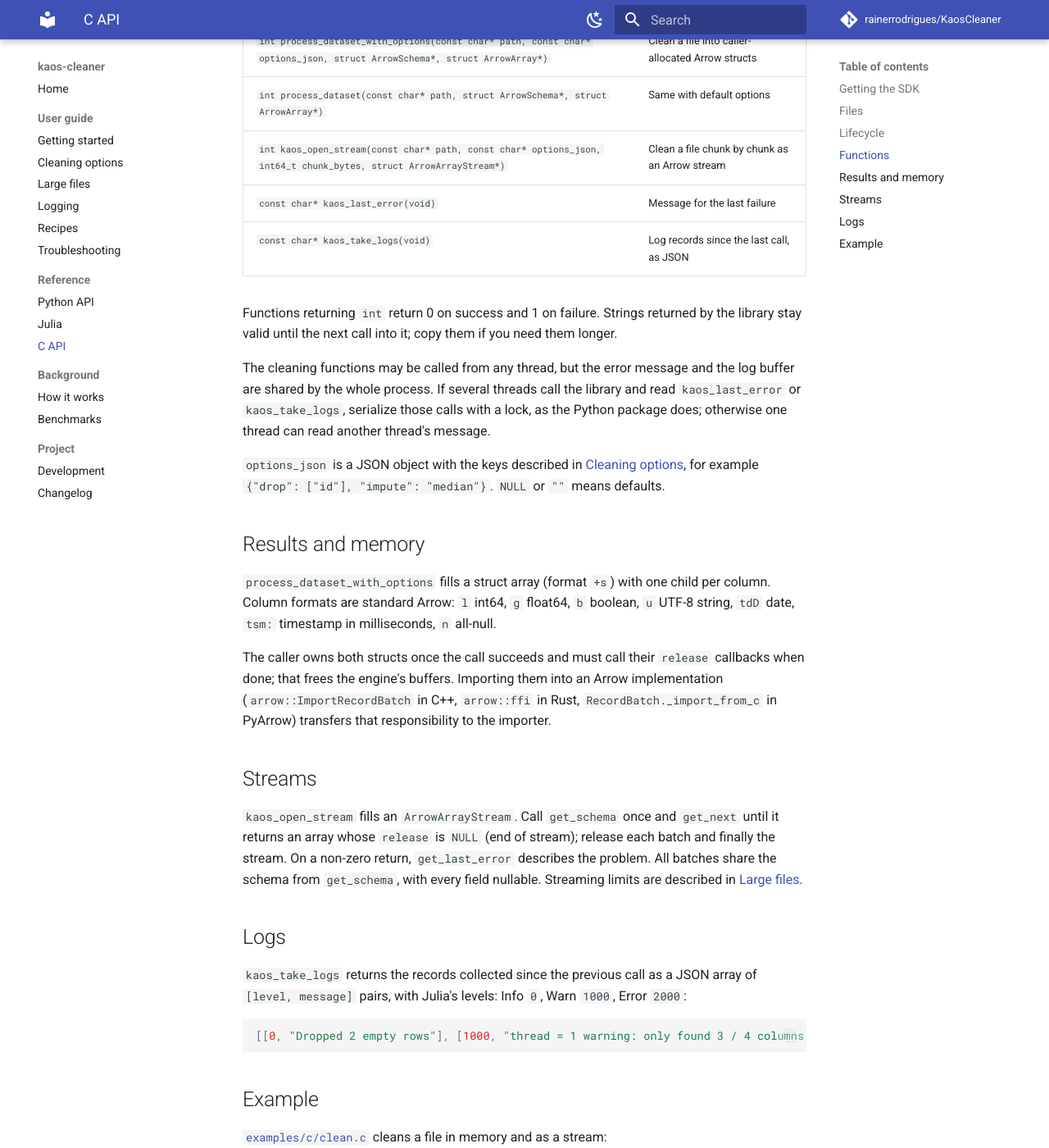
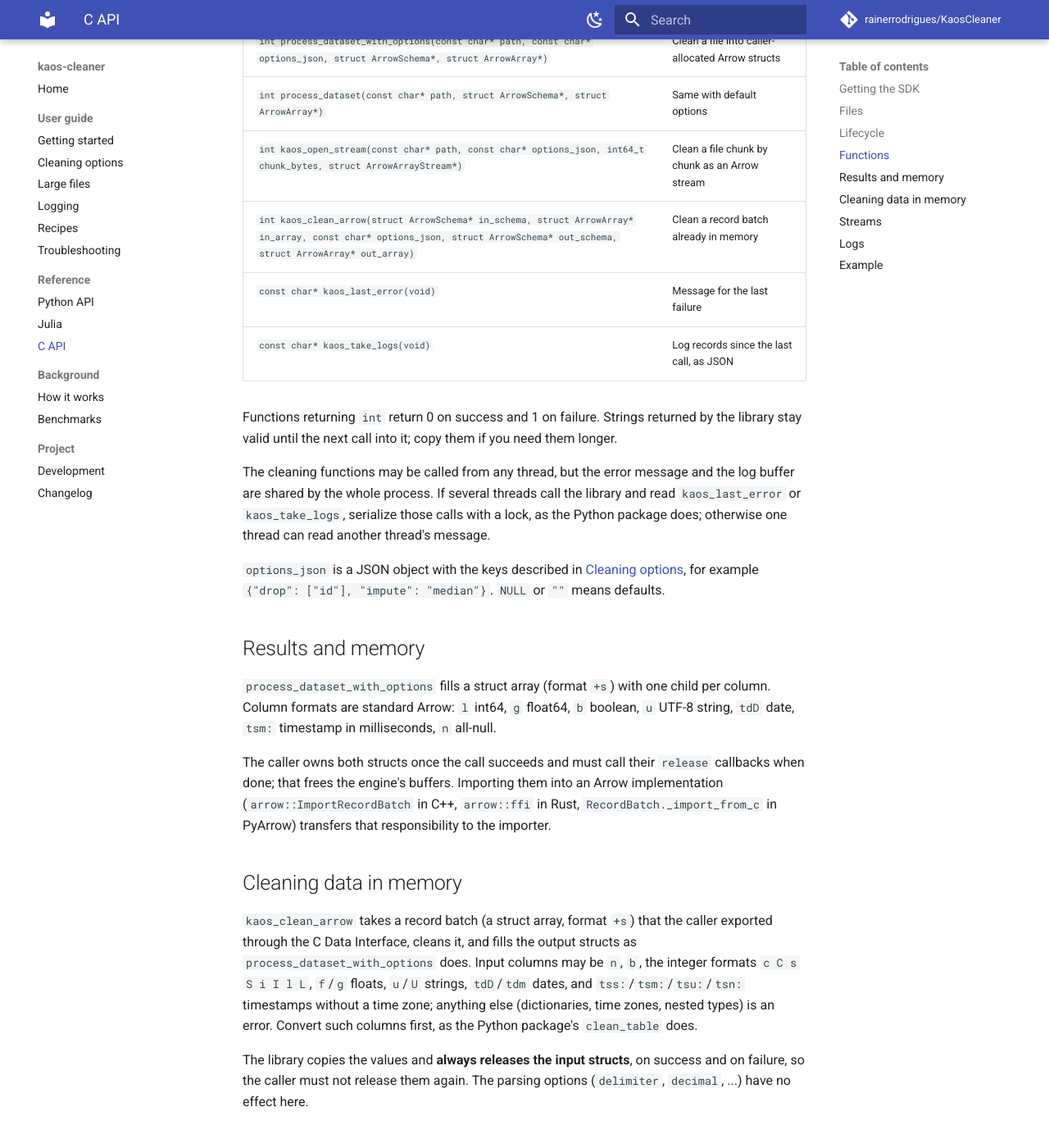
Before and after one commit to rainerrodrigues/KaosCleaner, an MkDocs documentation site: the page built from docs/c-api.md, in a window 1280 px wide and 1400 px high, scrolled down 1610 px. Shown: the whole window at 82% size. Built offline with MkDocs 1.6.1 and Material for MkDocs 9.7.7, drawn with Linux system fonts in a browser that asks for light colours; comment, search, counter and statistics services are not loaded.

Commit message:
feat: parsing options and in-memory cleaning in the engine
New options for delimited text: delimiter, decimal, thousands, comment and
header, so TSV, semicolon files with decimal commas, commented exports and
files with title lines read correctly.

kaos_clean_arrow cleans a record batch passed in through the Arrow C Data
Interface. Columns are copied into Julia vectors with explicit element
types and the input is always released, also on failure.

Co-Authored-By: Claude Opus 5.5 <noreply@anthropic.com>

```diff
--- a/docs/c-api.md
+++ b/docs/c-api.md
@@ -65,6 +65,7 @@ garbage collector when another thread calls in.
 | `int process_dataset_with_options(const char* path, const char* options_json, struct ArrowSchema*, struct ArrowArray*)` | Clean a file into caller-allocated Arrow structs |
 | `int process_dataset(const char* path, struct ArrowSchema*, struct ArrowArray*)` | Same with default options |
 | `int kaos_open_stream(const char* path, const char* options_json, int64_t chunk_bytes, struct ArrowArrayStream*)` | Clean a file chunk by chunk as an Arrow stream |
+| `int kaos_clean_arrow(struct ArrowSchema* in_schema, struct ArrowArray* in_array, const char* options_json, struct ArrowSchema* out_schema, struct ArrowArray* out_array)` | Clean a record batch already in memory |
 | `const char* kaos_last_error(void)` | Message for the last failure |
 | `const char* kaos_take_logs(void)` | Log records since the last call, as JSON |
 
@@ -94,6 +95,21 @@ The caller owns both structs once the call succeeds and must call their
 them into an Arrow implementation (`arrow::ImportRecordBatch` in C++,
 `arrow::ffi` in Rust, `RecordBatch._import_from_c` in PyArrow) transfers that
 responsibility to the importer.
+
+## Cleaning data in memory
+
+`kaos_clean_arrow` takes a record batch (a struct array, format `+s`) that
+the caller exported through the C Data Interface, cleans it, and fills the
+output structs as `process_dataset_with_options` does. Input columns may be
+`n`, `b`, the integer formats `c C s S i I l L`, `f`/`g` floats, `u`/`U`
+strings, `tdD`/`tdm` dates, and `tss:`/`tsm:`/`tsu:`/`tsn:` timestamps
+without a time zone; anything else (dictionaries, time zones, nested types)
+is an error. Convert such columns first, as the Python package's
+`clean_table` does.
+
+The library copies the values and **always releases the input structs**,
+on success and on failure, so the caller must not release them again. The
+parsing options (`delimiter`, `decimal`, ...) have no effect here.
 
 ## Streams
 
```
Also changed, not shown: 8 other files.
